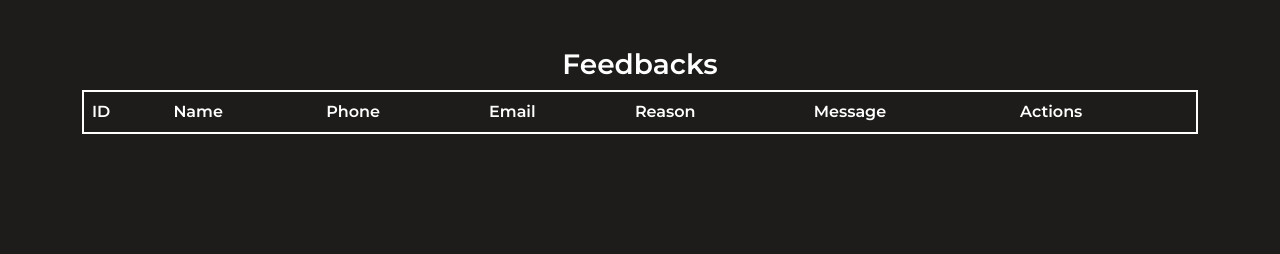
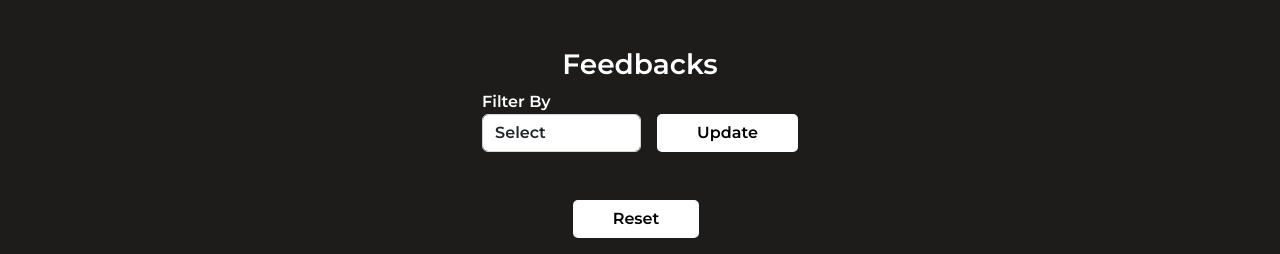
Before and after one commit to Zerolimits45/App_dev_Project, a Flask app: page /admin/feedback in a window 1280 px wide. Shown: the part 66-320 px from the top of the page. Run offline with Flask 2, Linux system fonts and the light colour scheme; lists and menus that the app fills with data are empty; some libraries are stand-ins or nearby versions.

Commit message:
Filter Feedback in admin

```diff
--- a/app.py
+++ b/app.py
@@ -139,9 +139,10 @@ def contact():
         phonenumber = form.phonenumber.data
         name = form.name.data
         message = form.message.data
+        reason = form.reason.data
         count = len(feedback_dict)
 
-        feedback = Feedback(email, phonenumber, name, message, count)
+        feedback = Feedback(email, phonenumber, name, message, reason, count)
 
         feedback_dict[feedback.get_uid()] = feedback
         db['Feedback'] = feedback_dict
@@ -1057,7 +1058,7 @@ def delete_product(id):
 
 
 # Admin feedback View
-@app.route('/admin/feedback')
+@app.route('/admin/feedback', methods=['GET', 'POST'])
 def feedback():
     feedback_dict = {}
     db = shelve.open('Feedbacks', 'c')
@@ -1075,7 +1076,16 @@ def feedback():
         feedback = feedback_dict.get(key)
         feedbacks_list.append(feedback)
 
-    return render_template('admin/admin-users-feedback.html', count=len(feedbacks_list), feedbacks_list=feedbacks_list)
+    form = SortFeedbackForm(request.form)
+    if request.method == "POST" and form.validate():
+        feedbacks_list = []
+        for key in feedback_dict:
+            feedback = feedback_dict.get(key)
+            if feedback.get_reason() == form.sort.data:
+                feedbacks_list.append(feedback)
+        return render_template('admin/admin-users-feedback.html', count=len(feedbacks_list), feedbacks_list=feedbacks_list, form=form)
+
+    return render_template('admin/admin-users-feedback.html', count=len(feedbacks_list), feedbacks_list=feedbacks_list, form=form)
 
 
 # Admin Delete Feedback
--- a/forms.py
+++ b/forms.py
@@ -115,7 +115,7 @@ class ContactForm(Form):
                               validators=[regexp("^[689]\d{7}$", message="Please enter a valid phone number")])
     reason = SelectField('Reason', validators=[DataRequired()],
                          choices=[('', 'Select'), ('General Inquiry', 'General Inquiry'), ('Complaint', 'Complaint'),
-                                  ('Feedback', 'Feedback'), ], default='')
+                                  ('Feedback', 'Feedback')], default='')
     message = TextAreaField('Explain your Problem', validators=[DataRequired(), Length(min=1, max=1024,
                                                                                        message="Please leave a message within 1024 characters")])
     submit = SubmitField('Send Feedback')
@@ -255,6 +255,13 @@ class SortCouponForm(Form):
     submit = SubmitField('Update')
 
 
+class SortFeedbackForm(Form):
+    sort = SelectField('Filter By', validators=[DataRequired()],
+                       choices=[('', 'Select'), ('General Enquiry', 'General Enquiry'), ('Complaint', 'Complaint'),
+                                ('Feedback', 'Feedback')], default='')
+    submit = SubmitField('Update')
+
+
 class ApplyCouponForm(Form):
     coupons = SelectField('Coupons')
     submit = SubmitField('Apply')
--- a/templates/admin/admin-users-feedback.html
+++ b/templates/admin/admin-users-feedback.html
@@ -12,6 +12,22 @@
           {% endfor %}
         {% endif %}
       {% endwith %}
+    </div>
+    <form method="post">
+        <div class="d-flex justify-content-center">
+            <div>
+                {{ formHelper.renderField(form.sort) }}
+            </div>
+            <div class="mt-4 ms-3">
+                <input type="submit" class="update-btn" value="Update">
+                <input type="hidden" name="csrf_token" value="{{ csrf_token() }}">
+            </div>
+        </div>
+    </form>
+    <div class="d-flex justify-content-center mt-5 me-2">
+        <a href="{{ url_for('feedback') }}">
+            <button class="reset-btn mb-3">Reset</button>
+        </a>
     </div>
     <div class="row">
         <div class="col-12">
@@ -31,8 +47,8 @@
                     <td>{{ feedback.get_name() }}</td>
                     <td>{{ feedback.get_phonenumber() }}</td>
                     <td>{{ feedback.get_email() }}</td>
+                    <td>{{ feedback.get_reason() }}</td>
                     <td>{{ feedback.get_message() }}</td>
-                    <td></td>
                     <td>
                         <button class="delete-btn" data-bs-toggle="modal" data-bs-target="#myModal_{{feedback.get_uid()}}">Delete</button>
 
```
Also changed, not shown: feedback.py (+8 -1 lines).
